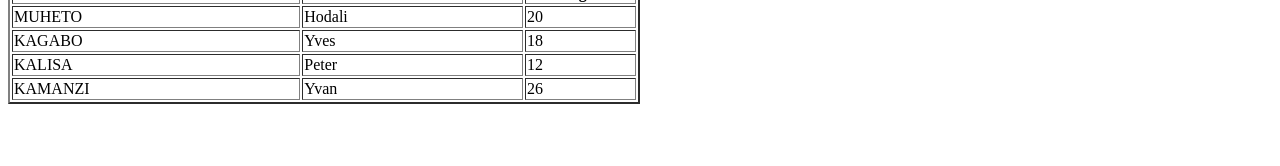
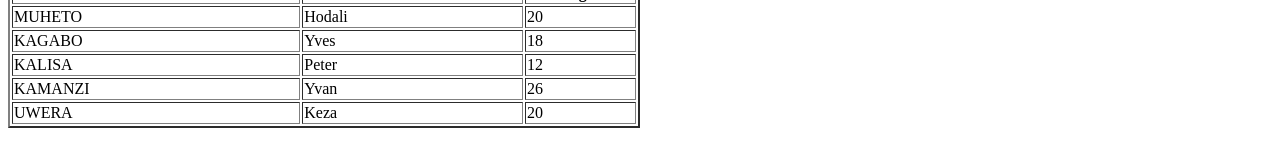
Before and after one commit to Hjeanbosco/learnhtml, a plain HTML site: page Introduction/index.html in a window 1280 px wide. Shown: the part 556-722 px from the top of the page. Drawn offline with Linux system fonts and the light colour scheme.

Commit message:
adding new file

```diff
--- a/Introduction/index.html
+++ b/Introduction/index.html
@@ -27,6 +27,7 @@
         <tr><td>KAGABO</td><td>Yves</td><td>18</td></tr>
         <tr><td>KALISA</td><td>Peter</td><td>12</td></tr>
         <tr><td>KAMANZI</td><td>Yvan</td><td>26</td></tr>
+        <tr><td>UWERA</td><td>Keza</td><td>20</td></tr>
     </table>
 </body>
 </html>
```
